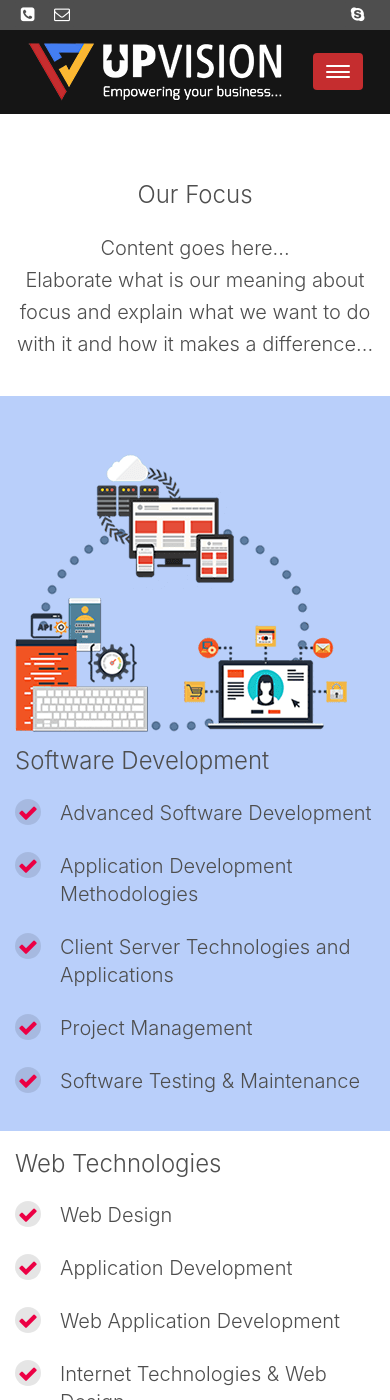
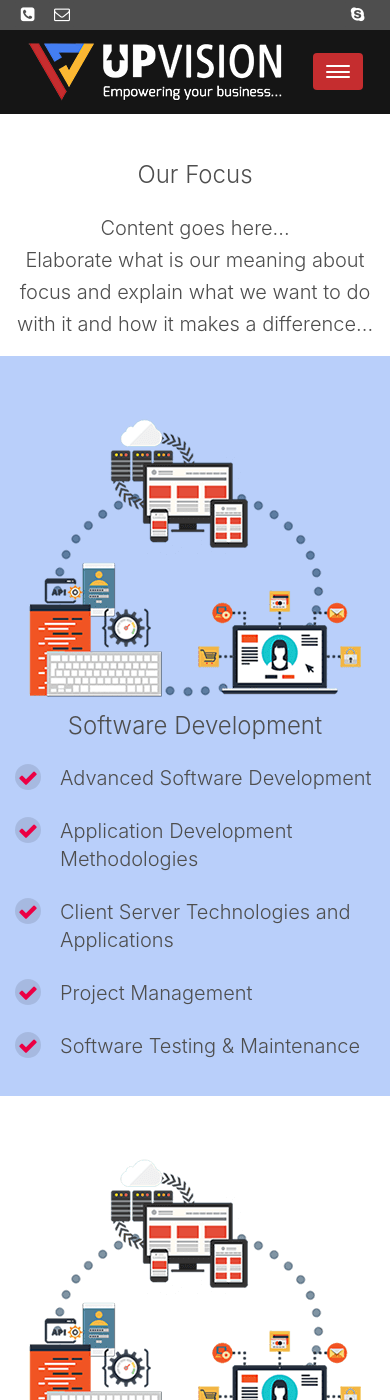
Before and after one commit to upvision-in/www.upvision.in, a Jekyll site: the page built from static/focus.html, in a window 390 px wide and 1400 px high. Built offline with Jekyll 4.4.1, drawn with Linux system fonts in a browser that asks for light colours; some of the changed text lies outside the part shown.

Commit message:
services arrangement

```diff
--- a/_includes/footer.html
+++ b/_includes/footer.html
@@ -3,8 +3,8 @@
         <div class="container">
           <div class="row">
             <div class="col-6 cr-text">
-              <p>&copy; 2019  UpVision Software Services Private Limited.</p>
-              <p>All rights reserved.</p>
+              <p>&copy; 2019  UpVision Software Services Private Limited.
+              </br>All rights reserved.</p>
             </div>
             <div class="col-6 logo" style="text-align:right;">
               <p>Powered by the folks of &nbsp;
--- a/assets/css/upvision.css
+++ b/assets/css/upvision.css
@@ -514,20 +514,15 @@
 footer .logo {
   font-size: .8rem;
   text-align: right;
-  margin: 5px 0px;
 }
 
 footer .logo p {
   vertical-align: top;
 }
 
-footer .cr-text {
-  margin-bottom: 5px;
-}
-
 footer .cr-text p {
+  line-height: 1.5rem;
   font-size: .8rem;
-  margin: 5px 0 0;
 }
 
 footer .footer-summary {
@@ -1114,8 +1109,19 @@
   transform: scale(1.1);
 }
 
-.services section {
+#services section {
   padding: 20px 0;
+}
+
+@media screen and (max-width: 767px) {
+  #services section div.row {
+    text-align: center;
+    padding-top: 5px;
+  }
+  #services section div.row ul {
+    display: inline-block;
+    text-align: left;
+  }
 }
 
 /******************************************/
--- a/static/focus.html
+++ b/static/focus.html
@@ -3,7 +3,6 @@
 title: Focus
 permalink: /focus
 ---
-<section class="services">
 <section>
     <div class="container">
         <h1 class="text-center display-4 pt-5 pb-3">Our Focus</h1>
@@ -14,6 +13,7 @@
         </p>
     </div>
 </section>
+<section id="services">
     <section style="background-color: #b9cffa;">
         <div class="container">
             <div class="row">
@@ -36,6 +36,9 @@
     <section>
         <div class="container">
             <div class="row">
+                <div class="pull-right col-lg-6 col-md-6 col-sm-6 col-xs-12">
+                    <img src="assets/images/services.png" alt="">
+                </div>
                 <div class="col-lg-6 col-md-6 col-sm-6 col-xs-12">
                     <h5 class="display-4 pb-3">Web Technologies</h5>
                     <ul class="lead checklist">
@@ -46,9 +49,6 @@
                         <li>User Experience</li>
                         <li>Content Management Systems</li>
                     </ul>
-                </div>
-                <div class="col-lg-6 col-md-6 col-sm-6 col-xs-12">
-                <img src="assets/images/services.png" alt="">
                 </div>
             </div>
         </div>
@@ -72,7 +72,7 @@
     <section style="background-color: #b9cffa;">
         <div class="container">
             <div class="row">
-            <div class="col-lg-6 col-md-6 col-sm-6 col-xs-12">
+                <div class="pull-right col-lg-6 col-md-6 col-sm-6 col-xs-12">
                     <img src="assets/images/services.png" alt="">
                 </div>
                 <div class="col-lg-6 col-md-6 col-sm-6 col-xs-12">
@@ -91,6 +91,9 @@
         <div class="container">
             <div class="row">
                 <div class="col-lg-6 col-md-6 col-sm-6 col-xs-12">
+                    <img src="assets/images/services.png" alt="">
+                </div>
+                <div class="col-lg-6 col-md-6 col-sm-6 col-xs-12">
                     <h1 class="display-4 pb-3">Productivity</h1>
                     <ul class="lead checklist">
                         <li>Software Re-Engineering & Modernization</li>
@@ -100,16 +103,13 @@
                         <li>Performance Engineering</li>
                     </ul>
                 </div>
-            <div class="col-lg-6 col-md-6 col-sm-6 col-xs-12">
-                <img src="assets/images/services.png" alt="">
-            </div>
             </div>
         </div>
     </section>
     <section style="background-color: #f7e1b5;">
         <div class="container">
             <div class="row">
-                <div class="col-lg-6 col-md-6 col-sm-6 col-xs-12">
+                <div class="pull-right col-lg-6 col-md-6 col-sm-6 col-xs-12">
                     <img src="assets/images/services.png" alt="">
                 </div>
                 <div class="col-lg-6 col-md-6 col-sm-6 col-xs-12">
@@ -125,3 +125,16 @@
         </div>
     </section>
 </section>
+<section>
+    <div class="container pt-5 pb-3">
+        <h1 class="text-center display-4 pb-3">Get in touch</h1>
+        <p class="text-center lead">
+            To discuss how we can serve you, please get in touch and ask your question or request more information.
+            <br />
+            Our team will be happy to work with you.
+        </p>
+        <p class="text-center">
+            <a class="btn btn-upvision" href="/enquiry"><i class="fa fa-handshake-o pr-2"></i>Get in touch</a>
+        </p>
+    </div>
+</section>
```
Also changed, not shown: assets/css/upvision.scss (+14 -5 lines), 1 other file. Lines whose indentation alone changed are shown as unchanged.
